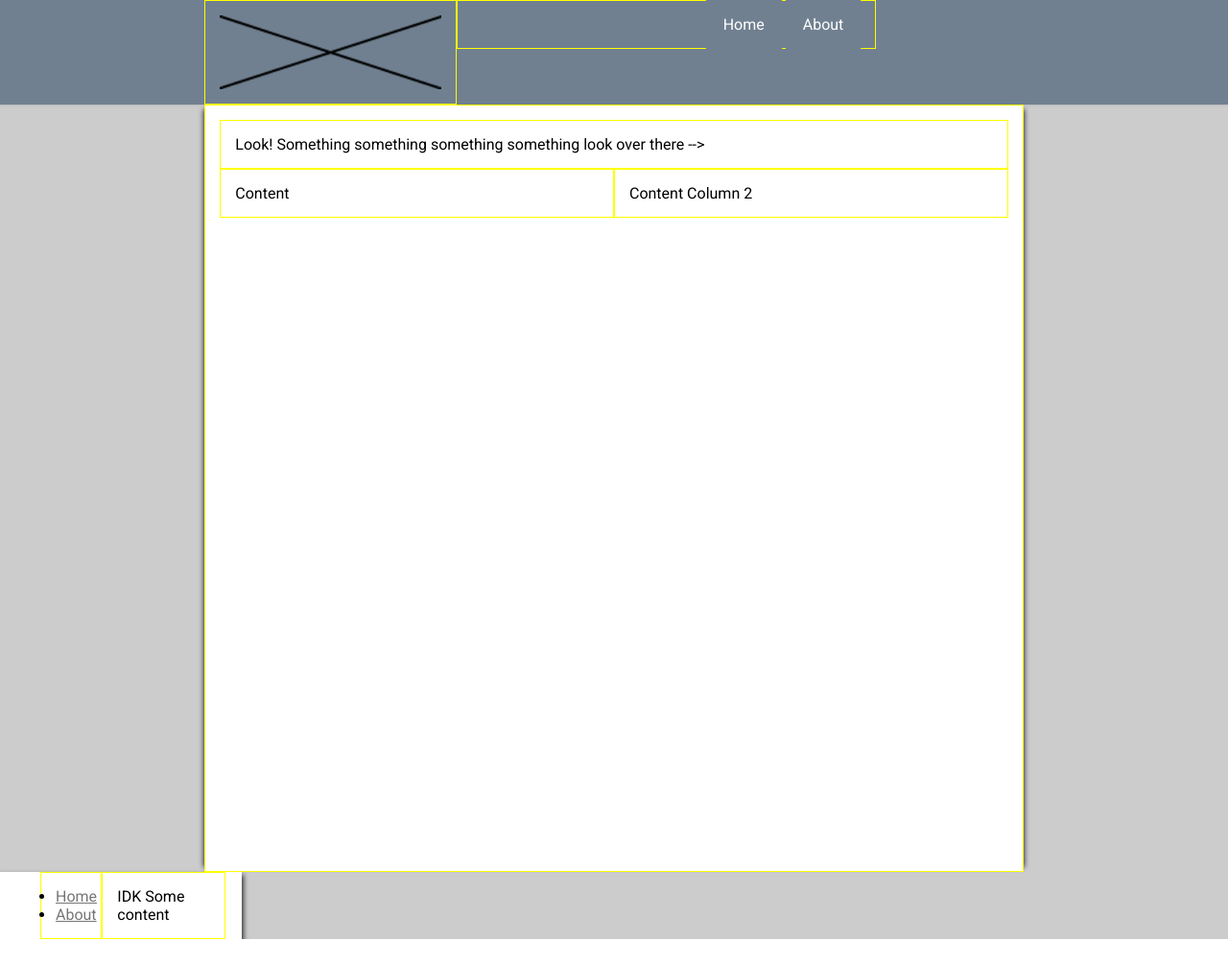
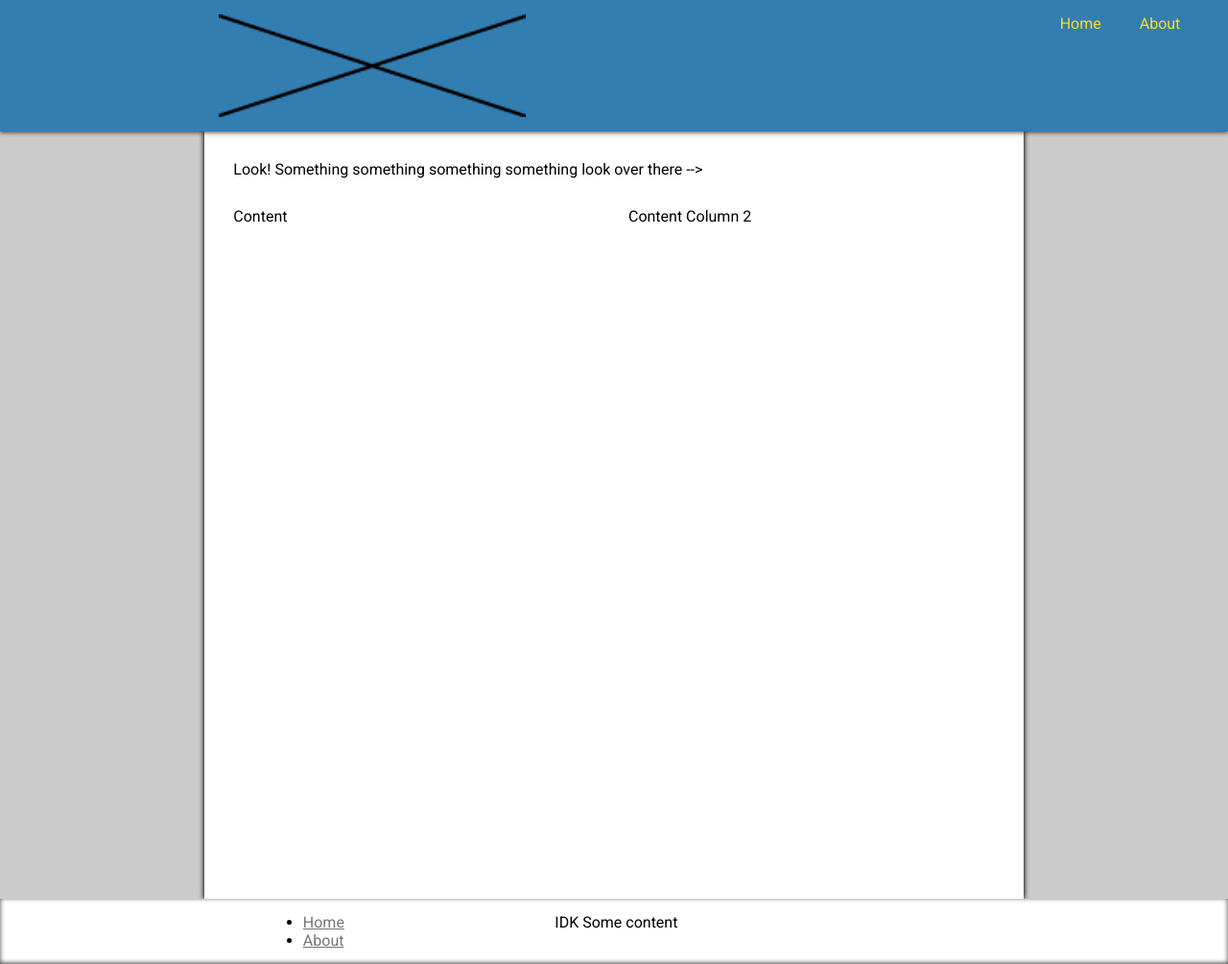
Before and after one commit to kin0025/WebProgrammingA2, a PHP site: page / in a window 1280 px wide. Shown: the whole page at 96% size. Before the commit the page ends 979 px from the top, so only its background shows below. Run offline with PHP 8.4, Linux system fonts and the light colour scheme.

Commit message:
Did colours and stuff

```diff
--- a/index.php
+++ b/index.php
@@ -19,12 +19,14 @@
 </head>
 
 <body>
+
+
 <header class="h-panel drop-shadow-bottom">
     <div class="container side-padding ">
-    <img id="header-logo" class="column-3" src="resources/images/header.png"/>
-    <nav class="column-5">
+        <img id="header-logo" class="column-4" src="resources/images/header.png"/>
+        <nav class="column-8">
             <ul>
-            <li>
+                <li class="nav-active">
                     <a href="index.php">Home</a>
                 </li>
                 <li>
@@ -42,9 +44,10 @@
         <div class="column-6">Content Column 2</div>
     </div>
 </div>
-<footer id="footer-content" class="h-panel drop-shadow-top">
+<footer id="footer-content" class="h-panel drop-shadow-top-inset">
     <div class="side-padding">
-    <div id="footer-links" class="column-4">
+        <div class="column-1"></div>
+        <div id="footer-links" class="column-3">
             <ul>
                 <li>
                     <a href="index.php">Home</a>
@@ -54,9 +57,11 @@
                 </li>
             </ul>
         </div>
-    <div class="column-8">
+        <div class="column-7">
             IDK Some content
-    </div></div>
+        </div>
+        <div class="column-1"></div>
+    </div>
 </footer>
 </body>
 </html>
--- a/resources/styles/_footer.scss
+++ b/resources/styles/_footer.scss
@@ -4,7 +4,11 @@ footer {
   background-color: $main-background;
   z-index:2;
   content: "";
-  display: table;
+  display: block;
   clear: both;
+  position: relative;
 
 }
+#footer-links li a{
+  list-style: none;
+}
--- a/resources/styles/_mixins.scss
+++ b/resources/styles/_mixins.scss
@@ -1,4 +1,4 @@
-//See http://zerosixthree.se/8-sass-mixins-you-must-have-in-your-toolbox/
+//See http://zerosixthree.se/8-sass-mixins-you-must-have-in-your-toolbox/ and https://css-tricks.com/snippets/css/clear-fix/
 %clearfix {
   *zoom: 1;
   &:before, &:after {
--- a/resources/styles/_nav.scss
+++ b/resources/styles/_nav.scss
@@ -3,6 +3,8 @@
 header {
   background-color: $header-background;
   z-index:2;
+  position: relative;
+
   nav {
     color: $nav-text-color;
     float: right;
@@ -48,4 +50,8 @@ header {
     max-width: 600px;
     float: left;
   }
+
+  .nav-active{
+    color: lighten($nav-text-color,10%);
+  }
 }
--- a/resources/styles/_responsive.scss
+++ b/resources/styles/_responsive.scss
@@ -19,7 +19,6 @@
     .column-#{$i} {
       float: left;
       padding: $block-padding;
-      border: 1px solid yellow;
       width: $i / $num-columns * 100%;
     }
   }
@@ -37,4 +36,5 @@
   float: left;
   max-width: 1200px;
   z-index:1;
+  position: relative;
 }
--- a/resources/styles/style.css
+++ b/resources/styles/style.css
@@ -7,10 +7,11 @@
     clear: both; }
 
 header {
-  background-color: slategrey;
-  z-index: 2; }
+  background-color: #327eb0;
+  z-index: 2;
+  position: relative; }
   header nav {
-    color: white;
+    color: #ffdd1d;
     float: right; }
     header nav ul {
       list-style-type: none;
@@ -21,7 +22,7 @@ header {
         height: auto;
         margin-left: 0; }
         header nav ul li :hover {
-          color: white;
+          color: #ffdd1d;
           background-color: #121212;
           -webkit-animation: navigation-color 1s ease;
           -moz-animation: navigation-color 1s ease;
@@ -32,34 +33,36 @@ header {
           animation-iteration-count: 1;
           animation-timing-function: ease; }
         header nav ul li a {
-          background-color: slategrey;
+          background-color: #327eb0;
           padding: 20px 18px;
-          color: white;
+          color: #ffdd1d;
           text-decoration: none; }
 @-webkit-keyframes navigation-colour {
   from {
-    background-color: slategrey; }
+    background-color: #327eb0; }
   to {
     background-color: #121212; } }
 @-moz-keyframes navigation-colour {
   from {
-    background-color: slategrey; }
+    background-color: #327eb0; }
   to {
     background-color: #121212; } }
 @-o-keyframes navigation-colour {
   from {
-    background-color: slategrey; }
+    background-color: #327eb0; }
   to {
     background-color: #121212; } }
 @keyframes navigation-colour {
   from {
-    background-color: slategrey; }
+    background-color: #327eb0; }
   to {
     background-color: #121212; } }
   header #header-logo {
     max-height: 200px;
     max-width: 600px;
     float: left; }
+  header .nav-active {
+    color: #ffe550; }
 
 .side-padding {
   margin-left: 15px;
@@ -69,73 +72,61 @@ header {
   .column-1 {
     float: left;
     padding: 15px;
-    border: 1px solid yellow;
     width: 8.33333%; }
 
   .column-2 {
     float: left;
     padding: 15px;
-    border: 1px solid yellow;
     width: 16.66667%; }
 
   .column-3 {
     float: left;
     padding: 15px;
-    border: 1px solid yellow;
     width: 25%; }
 
   .column-4 {
     float: left;
     padding: 15px;
-    border: 1px solid yellow;
     width: 33.33333%; }
 
   .column-5 {
     float: left;
     padding: 15px;
-    border: 1px solid yellow;
     width: 41.66667%; }
 
   .column-6 {
     float: left;
     padding: 15px;
-    border: 1px solid yellow;
     width: 50%; }
 
   .column-7 {
     float: left;
     padding: 15px;
-    border: 1px solid yellow;
     width: 58.33333%; }
 
   .column-8 {
     float: left;
     padding: 15px;
-    border: 1px solid yellow;
     width: 66.66667%; }
 
   .column-9 {
     float: left;
     padding: 15px;
-    border: 1px solid yellow;
     width: 75%; }
 
   .column-10 {
     float: left;
     padding: 15px;
-    border: 1px solid yellow;
     width: 83.33333%; }
 
   .column-11 {
     float: left;
     padding: 15px;
-    border: 1px solid yellow;
     width: 91.66667%; }
 
   .column-12 {
     float: left;
     padding: 15px;
-    border: 1px solid yellow;
     width: 100%; }
 
   .side-padding {
@@ -147,14 +138,19 @@ header {
   height: 100%;
   float: left;
   max-width: 1200px;
-  z-index: 1; }
+  z-index: 1;
+  position: relative; }
 
 footer {
   background-color: white;
   z-index: 2;
   content: "";
-  display: table;
-  clear: both; }
+  display: block;
+  clear: both;
+  position: relative; }
+
+#footer-links li a {
+  list-style: none; }
 
 html,
 body,
@@ -174,46 +170,54 @@ a {
   color: #767676; }
 
 .drop-shadow-top {
-  -webkit-box-shadow: 0px 5px 5px 2px #000000;
-  -moz-box-shadow: 0px 5px 5px 2px #000000;
-  box-shadow: 0px 5px 5px 2px #000000;
-  -webkit-box-shadow: 0px 5px 5px 2px rgba(0, 0, 0, 0.75);
-  -moz-box-shadow: 0px 5px 5px 2px rgba(0, 0, 0, 0.75);
-  box-shadow: 0px 5px 5px 2px rgba(0, 0, 0, 0.75); }
+  -webkit-box-shadow: 0px -1px 5px 0px #000000;
+  -moz-box-shadow: 0px -1px 5px 0px #000000;
+  box-shadow: 0px -1px 5px 0px #000000;
+  -webkit-box-shadow: 0px -1px 5px 0px rgba(0, 0, 0, 0.75);
+  -moz-box-shadow: 0px -1px 5px 0px rgba(0, 0, 0, 0.75);
+  box-shadow: 0px -1px 5px 0px rgba(0, 0, 0, 0.75); }
+
+.drop-shadow-top-inset {
+  -webkit-box-shadow: inset 0px -1px 5px 0px #000000;
+  -moz-box-shadow: inset 0px -1px 5px 0px #000000;
+  box-shadow: inset 0px -1px 5px 0px #000000;
+  -webkit-box-shadow: inset 0px -1px 5px 0px rgba(0, 0, 0, 0.75);
+  -moz-box-shadow: inset 0px -1px 5px 0px rgba(0, 0, 0, 0.75);
+  box-shadow: inset 0px -1px 5px 0px rgba(0, 0, 0, 0.75); }
 
 .drop-shadow-bottom {
-  -webkit-box-shadow: 0px -5px 5px 2px #000000;
-  -moz-box-shadow: 0px -5px 5px 2px #000000;
-  box-shadow: 0px -5px 5px 2px #000000;
-  -webkit-box-shadow: 0px -5px 5px 2px rgba(0, 0, 0, 0.75);
-  -moz-box-shadow: 0px -5px 5px 2px rgba(0, 0, 0, 0.75);
-  box-shadow: 0px -5px 5px 2px rgba(0, 0, 0, 0.75); }
+  -webkit-box-shadow: 0px 1px 5px 0px #000000;
+  -moz-box-shadow: 0px 1px 5px 0px #000000;
+  box-shadow: 0px 1px 5px 0px #000000;
+  -webkit-box-shadow: 0px 1px 5px 0px rgba(0, 0, 0, 0.75);
+  -moz-box-shadow: 0px 1px 5px 0px rgba(0, 0, 0, 0.75);
+  box-shadow: 0px 1px 5px 0px rgba(0, 0, 0, 0.75); }
 
 .drop-shadow-left {
-  -webkit-box-shadow: -5px 0px 5px 2px #000000;
-  -moz-box-shadow: -5px 0px 5px 2px #000000;
-  box-shadow: -5px 0px 5px 2px #000000;
-  -webkit-box-shadow: -5px 0px 5px 2px rgba(0, 0, 0, 0.75);
-  -moz-box-shadow: -5px 0px 5px 2px rgba(0, 0, 0, 0.75);
-  box-shadow: -5px 0px 5px 2px rgba(0, 0, 0, 0.75); }
+  -webkit-box-shadow: -1px 0px 5px 0px #000000;
+  -moz-box-shadow: -1px 0px 5px 0px #000000;
+  box-shadow: -1px 0px 5px 0px #000000;
+  -webkit-box-shadow: -1px 0px 5px 0px rgba(0, 0, 0, 0.75);
+  -moz-box-shadow: -1px 0px 5px 0px rgba(0, 0, 0, 0.75);
+  box-shadow: -1px 0px 5px 0px rgba(0, 0, 0, 0.75); }
 
 .drop-shadow-right {
-  -webkit-box-shadow: 5px 0px 5px 2px #000000;
-  -moz-box-shadow: 5px 0px 5px 2px #000000;
-  box-shadow: 5px 0px 5px 2px #000000;
-  -webkit-box-shadow: 5px 0px 5px 2px rgba(0, 0, 0, 0.75);
-  -moz-box-shadow: 5px 0px 5px 2px rgba(0, 0, 0, 0.75);
-  box-shadow: 5px 0px 5px 2px rgba(0, 0, 0, 0.75); }
+  -webkit-box-shadow: 1px 0px 5px 0px #000000;
+  -moz-box-shadow: 1px 0px 5px 0px #000000;
+  box-shadow: 1px 0px 5px 0px #000000;
+  -webkit-box-shadow: 1px 0px 5px 0px rgba(0, 0, 0, 0.75);
+  -moz-box-shadow: 1px 0px 5px 0px rgba(0, 0, 0, 0.75);
+  box-shadow: 1px 0px 5px 0px rgba(0, 0, 0, 0.75); }
 
 .drop-shadow-left-right {
-  box-shadow: 6px 0px 5px -5px rgba(0, 0, 0, 0.75), -6px 0px 5px -5px rgba(0, 0, 0, 0.75); }
+  box-shadow: 1px 0px 5px 0px rgba(0, 0, 0, 0.75), -1px 0px 5px 0px rgba(0, 0, 0, 0.75); }
 
 .drop-shadow-bottom-right {
-  -webkit-box-shadow: 5px 5px 5px 2px #000000;
-  -moz-box-shadow: 5px 5px 5px 2px #000000;
-  box-shadow: 5px 5px 5px 2px #000000;
-  -webkit-box-shadow: 5px 5px 5px 2px rgba(0, 0, 0, 0.75);
-  -moz-box-shadow: 5px 5px 5px 2px rgba(0, 0, 0, 0.75);
-  box-shadow: 5px 5px 5px 2px rgba(0, 0, 0, 0.75); }
+  -webkit-box-shadow: 1px 1px 5px 0px #000000;
+  -moz-box-shadow: 1px 1px 5px 0px #000000;
+  box-shadow: 1px 1px 5px 0px #000000;
+  -webkit-box-shadow: 1px 1px 5px 0px rgba(0, 0, 0, 0.75);
+  -moz-box-shadow: 1px 1px 5px 0px rgba(0, 0, 0, 0.75);
+  box-shadow: 1px 1px 5px 0px rgba(0, 0, 0, 0.75); }
 
 /*# sourceMappingURL=style.css.map */
--- a/resources/styles/style.scss
+++ b/resources/styles/style.scss
@@ -1,8 +1,8 @@
 $main-background: white;
 $body-background: #cccccc;
-$header-background: slategrey;
-$header-hover: lightslategrey;
-$nav-text-color: white;
+$header-background: #327eb0;
+$header-hover: #47bfff;
+$nav-text-color: #ffdd1d;
 $nav-item-color: $header-background;
 $nav-hover-color: #121212;
 $nav-margin: 0;
@@ -13,8 +13,12 @@ $block-padding: 15px;
 $body-width: 8/12 *100%;
 
 $drop-shadowopacity: 0.75;
-$drop-shadow-offset: 5px;
-$drop-shadow-size:2px;
+$drop-shadow-offset: 1px;
+$drop-shadow-size:0px;
+
+//Things I used
+//https://robots.thoughtbot.com/controlling-color-with-sass-color-functions
+
 @import "mixins";
 @import 'nav';
 @import 'responsive';
@@ -43,12 +47,14 @@ a {
 }
 
 .drop-shadow-top {
-  @include dropshadow(0px, $drop-shadow-offset, 5px, $drop-shadow-size, #000000, $drop-shadowopacity)
+  @include dropshadow(0px, -$drop-shadow-offset, 5px, $drop-shadow-size, #000000, $drop-shadowopacity)
+}
+.drop-shadow-top-inset {
+  @include dropshadow(inset 0px, -$drop-shadow-offset, 5px, $drop-shadow-size, #000000, $drop-shadowopacity)
 }
 
 .drop-shadow-bottom {
-  @include dropshadow(0px, -$drop-shadow-offset, 5px, $drop-shadow-size, #000000, $drop-shadowopacity)
-
+  @include dropshadow(0px, $drop-shadow-offset, 5px, $drop-shadow-size, #000000, $drop-shadowopacity)
 }
 
 .drop-shadow-left {
@@ -61,7 +67,7 @@ a {
 
 }
 .drop-shadow-left-right{
-  box-shadow: 6px 0px 5px -5px rgba(#000000,0.75), -6px 0px 5px -5px rgba(#000000,0.75);
+  box-shadow: $drop-shadow-offset 0px 5px $drop-shadow-size rgba(#000000,0.75), -$drop-shadow-offset 0px 5px $drop-shadow-size rgba(#000000,0.75);
 
 
 }
```
Also changed, not shown: about.php (+47 -0 lines), 1 other file. Lines whose indentation alone changed are shown as unchanged.
